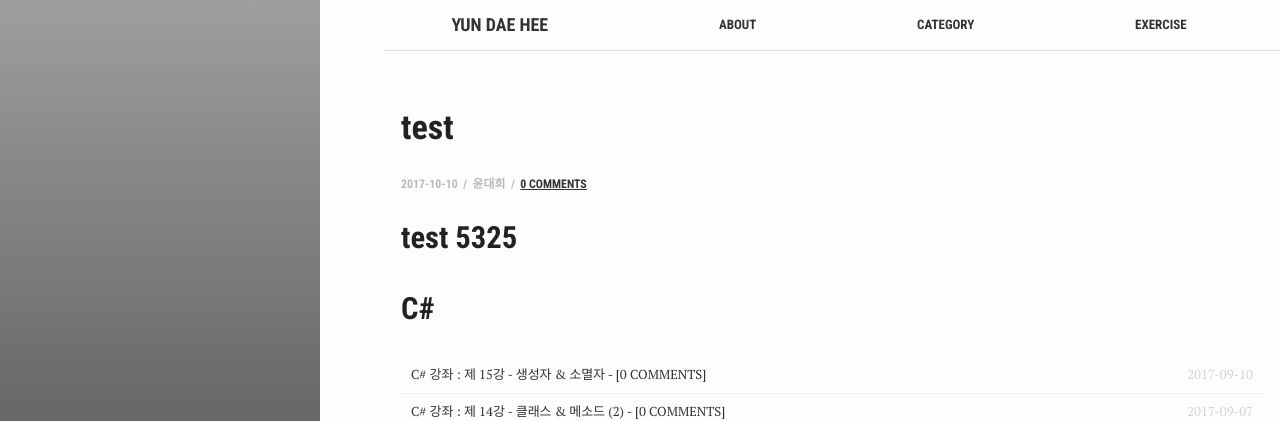
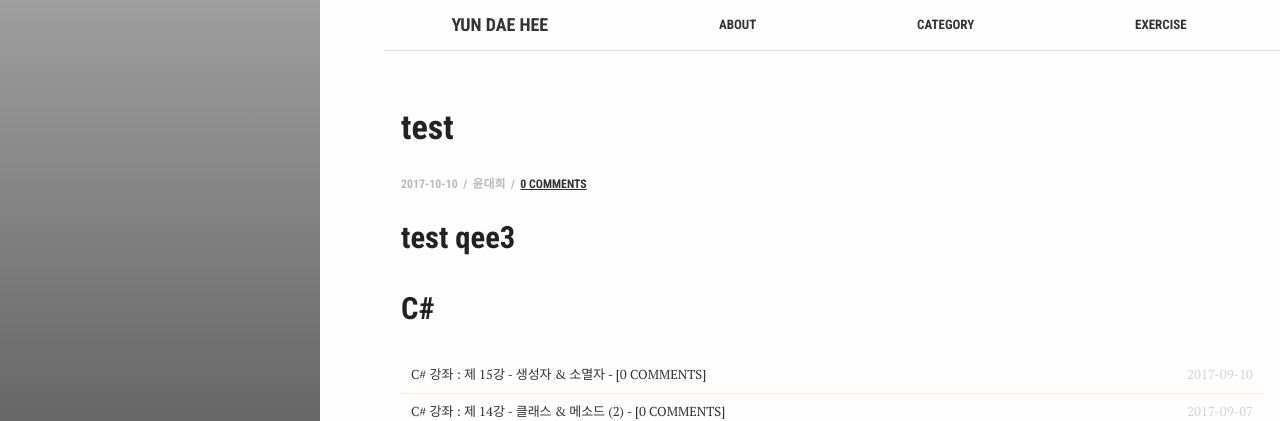
Before and after one commit to test076923/test076923.github.io, a Jekyll site: the page built from _posts/2017-10-10-ssstest.md, in a window 1280 px wide and 900 px high. Shown: the top 421 px of the window. Built offline with Jekyll 4.4.1, drawn with Linux system fonts in a browser that asks for light colours; comment, search, counter and statistics services are not loaded.

Commit message:
Update 2017-10-10-ssstest.md

```diff
--- a/_posts/2017-10-10-ssstest.md
+++ b/_posts/2017-10-10-ssstest.md
@@ -11,7 +11,7 @@
 author: 윤대희
 ---
 
-## test 5325 ##
+## test qee3 ##
 
 {% for category in site.categories %}
     {% assign cate = category | first %}
@@ -23,7 +23,7 @@
   {% assign t = tag | first %}
   {% assign posts = tag | last %}
 
-  {% if cate contains "concon" %}
+  {% if t | downcase == "c#" %}
 
 <h2 class="category-key" id="{{ t | downcase }}">{{ t | capitalize }}</h2>
 
```
